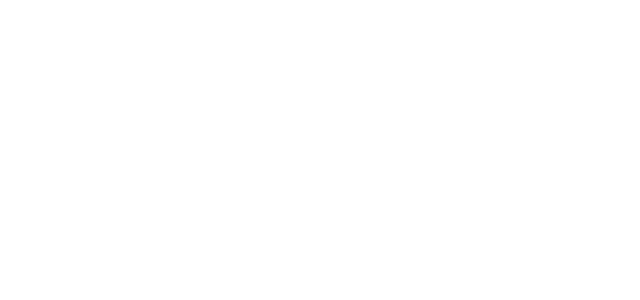
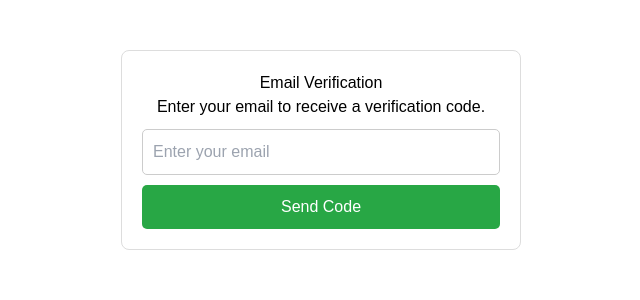
Before and after one commit to Sahet-dev/CourseUserFrontend, a Vue app: page /email-verification in a window 1280 px wide. Before the commit this address had no page. Shown: the top 300 px of the page, without its empty margins (319-959 px from the left). Built offline with nearby package versions, Linux system fonts and the light colour scheme.

Commit message:
Fixing bug on  email confirmation functionality

```diff
--- /dev/null
+++ b/src/components/EmailVerification.vue
@@ -0,0 +1,109 @@
+<script setup>
+import { ref } from 'vue';
+import axios from 'axios';
+import apiClient from "../axios/index.js";
+
+const email = ref('');
+const code = ref('');
+const step = ref(1); // 1: Enter email, 2: Enter verification code
+const message = ref('');
+const loading = ref(false);
+
+const sendVerificationCode = async () => {
+    loading.value = true;
+    message.value = '';
+
+    try {
+        const response = await apiClient.post('http://localhost:8000/api/send-verification-code', { email: email.value });
+        message.value = response.data.message;
+        step.value = 2; // Move to code input step
+    } catch (error) {
+        message.value = error.response?.data?.message || 'Error sending code';
+    } finally {
+        loading.value = false;
+    }
+};
+
+const verifyCode = async () => {
+    loading.value = true;
+    message.value = '';
+
+    try {
+        const response = await apiClient.post('/verify-code', {
+            email: email.value,
+            code: code.value,
+        });
+        message.value = response.data.message;
+        step.value = 3; // Mark as verified
+    } catch (error) {
+        message.value = error.response?.data?.message || 'Error verifying code';
+    } finally {
+        loading.value = false;
+    }
+};
+</script>
+
+<template>
+    <div class="container">
+        <h2>Email Verification</h2>
+
+        <div v-if="step === 1">
+            <p>Enter your email to receive a verification code.</p>
+            <input v-model="email" type="email" placeholder="Enter your email" />
+            <button :disabled="loading" @click="sendVerificationCode">
+                {{ loading ? 'Sending...' : 'Send Code' }}
+            </button>
+        </div>
+
+        <div v-else-if="step === 2">
+            <p>Enter the 3-digit code sent to your email.</p>
+            <input v-model="code" type="text" placeholder="Enter code" maxlength="3" />
+            <button :disabled="loading" @click="verifyCode">
+                {{ loading ? 'Verifying...' : 'Verify Code' }}
+            </button>
+        </div>
+
+        <div v-else-if="step === 3">
+            <p class="success">Your email has been verified successfully!</p>
+        </div>
+
+        <p v-if="message" class="message">{{ message }}</p>
+    </div>
+</template>
+
+<style scoped>
+.container {
+    max-width: 400px;
+    margin: 50px auto;
+    padding: 20px;
+    border: 1px solid #ddd;
+    border-radius: 8px;
+    text-align: center;
+}
+input {
+    width: 100%;
+    padding: 10px;
+    margin: 10px 0;
+    border: 1px solid #ccc;
+    border-radius: 5px;
+}
+button {
+    width: 100%;
+    padding: 10px;
+    background-color: #28a745;
+    color: white;
+    border: none;
+    border-radius: 5px;
+    cursor: pointer;
+}
+button:disabled {
+    background-color: #ccc;
+}
+.message {
+    color: red;
+    margin-top: 10px;
+}
+.success {
+    color: green;
+}
+</style>
--- a/src/router/index.js
+++ b/src/router/index.js
@@ -11,6 +11,7 @@ import CourseCatalog from "../components/CourseCatalog.vue";
 import Prices from "../components/Prices.vue";
 import SuccessPage from "../components/SuccessPage.vue";
 import CoursesList from "../components/CoursesList.vue";
+import EmailVerification from "../components/EmailVerification.vue";
 
 const routes = [
     {
@@ -74,6 +75,11 @@ const routes = [
         name: 'Success',
         component: SuccessPage,
     },
+    {
+        path: '/email-verification',
+        name: 'EmailVerification',
+        component: EmailVerification,
+    },
 
 ];
 
```
